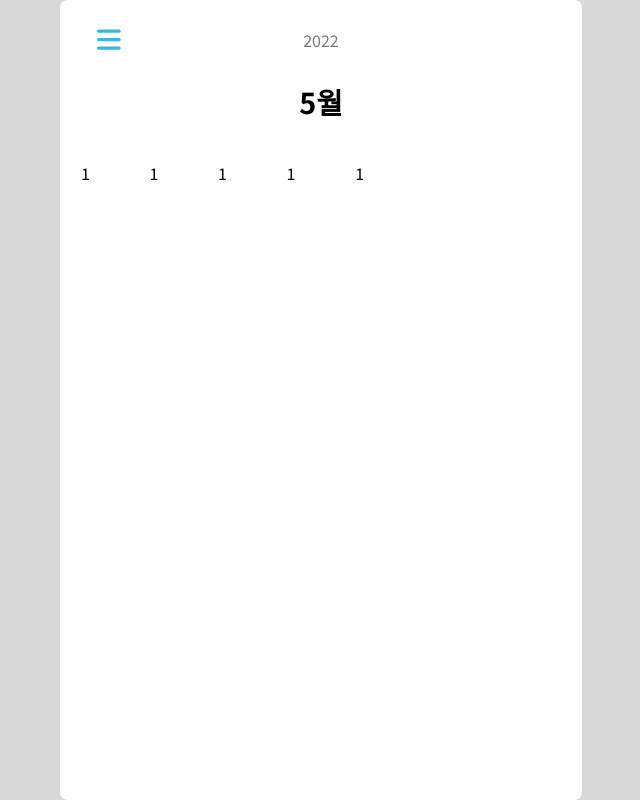
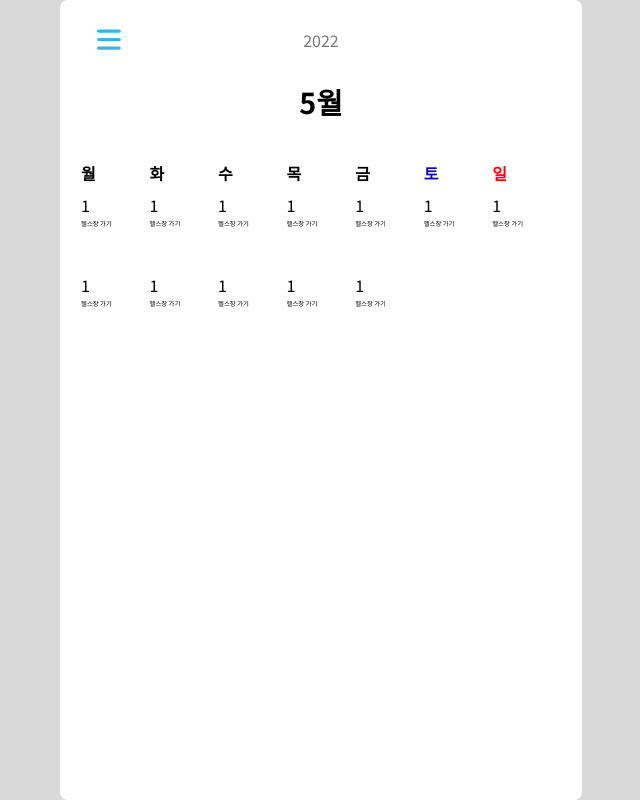
Before and after one commit to sojeonghwang/jeong-s-todo-list, a React (Create React App) app: page / in a window 1280 px wide. Shown: the whole page, without its empty margins (319-959 px from the left). Built offline with nearby package versions, Linux system fonts and the light colour scheme.

Commit message:
[마크업 작업] 요일 컴포넌트 추가 및 마크업

```diff
--- /dev/null
+++ b/src/components/calendar/CalendarDayOfWeek.tsx
@@ -0,0 +1,19 @@
+import React from 'react';
+
+const CalendarDayOfWeek = () => {
+    return (
+        <div className='calendar-day-of-week-wrapper'>
+            <ul className='calendar-day-of-week-ul'>
+                <li>월</li>
+                <li>화</li>
+                <li>수</li>
+                <li>목</li>
+                <li>금</li>
+                <li className='saturday'>토</li>
+                <li className='sunday'>일</li>
+            </ul>
+        </div>
+    )
+};
+
+export default CalendarDayOfWeek;
--- a/src/components/calendar/CalendarDays.tsx
+++ b/src/components/calendar/CalendarDays.tsx
@@ -3,7 +3,10 @@ import React from 'react';
 const CalendarDays = () => {
     return (
         <span className='calendar-days'>
-            <span>1</span>
+            <div>1</div>
+            <ul className='calendar-todo-list'>
+                <li>헬스장 가기</li>
+            </ul>
         </span>
     )
 };
--- a/src/components/calendar/CalendarMonth.tsx
+++ b/src/components/calendar/CalendarMonth.tsx
@@ -1,5 +1,6 @@
 import React from 'react';
 import CalendarDays from './CalendarDays';
+import CalendarDayOfWeek from './CalendarDayOfWeek'
 
 const CalendarMonth = () => {
     return (
@@ -7,6 +8,14 @@ const CalendarMonth = () => {
             <h1 className="calendar-month">5월</h1>
 
             <div className='calendar-days-wrapper'>
+                <CalendarDayOfWeek />
+                <CalendarDays />
+                <CalendarDays />
+                <CalendarDays />
+                <CalendarDays />
+                <CalendarDays />
+                <CalendarDays />
+                <CalendarDays />
                 <CalendarDays />
                 <CalendarDays />
                 <CalendarDays />
--- a/src/css/index.css
+++ b/src/css/index.css
@@ -128,3 +128,42 @@ body {
   height: 5rem;
   background-color: #fff;
 }
+
+.calendar-todo-list {
+  margin-top: 0.5rem;
+}
+
+.calendar-todo-list li {
+  text-overflow: ellipsis;
+  white-space: nowrap;
+  overflow: hidden;
+  font-size: 0.4rem;
+}
+
+.calendar-day-of-week-wrapper {}
+
+.calendar-day-of-week-ul {
+  width: 100%;
+  margin-bottom: 1rem;
+
+}
+
+.calendar-day-of-week-ul::after {
+  clear: both;
+  display: block;
+  content: "";
+}
+
+.calendar-day-of-week-ul li {
+  float: left;
+  width: 14.28%;
+  font-weight: bold;
+}
+
+.calendar-day-of-week-ul li.saturday {
+  color: #1403b1;
+}
+
+.calendar-day-of-week-ul li.sunday {
+  color: red;
+}
```
